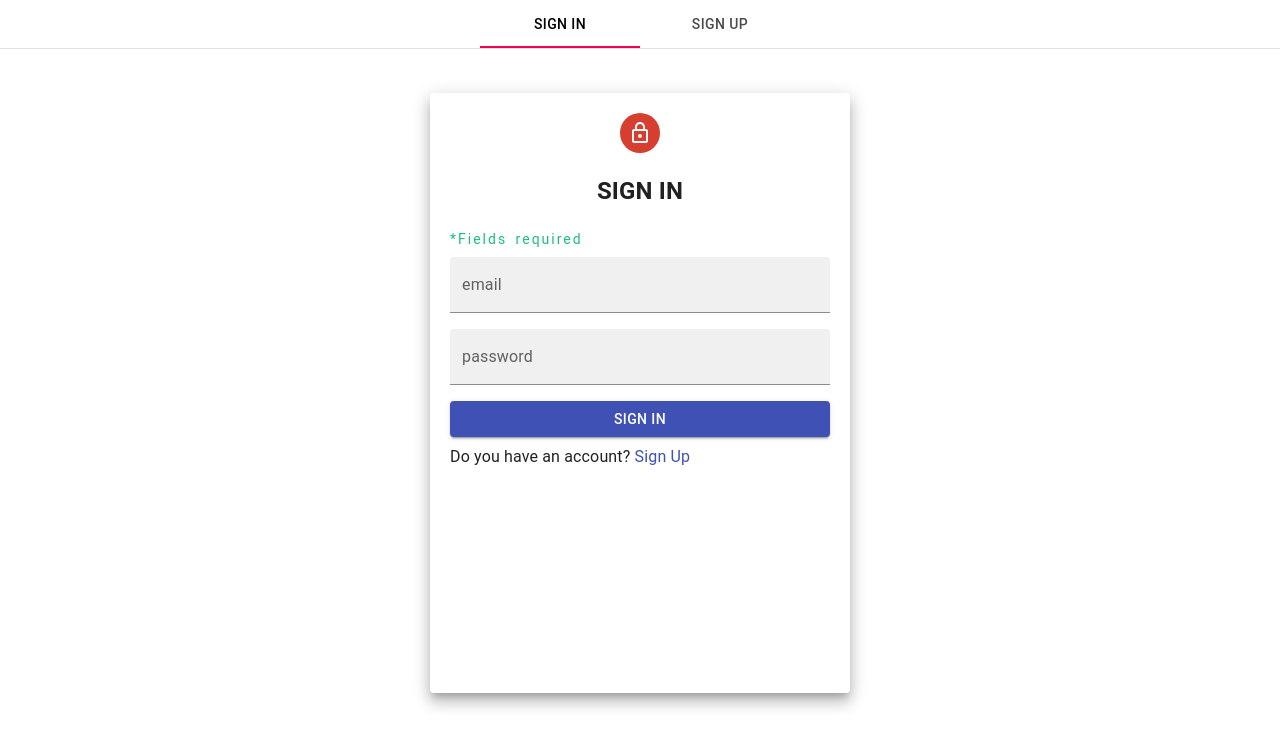
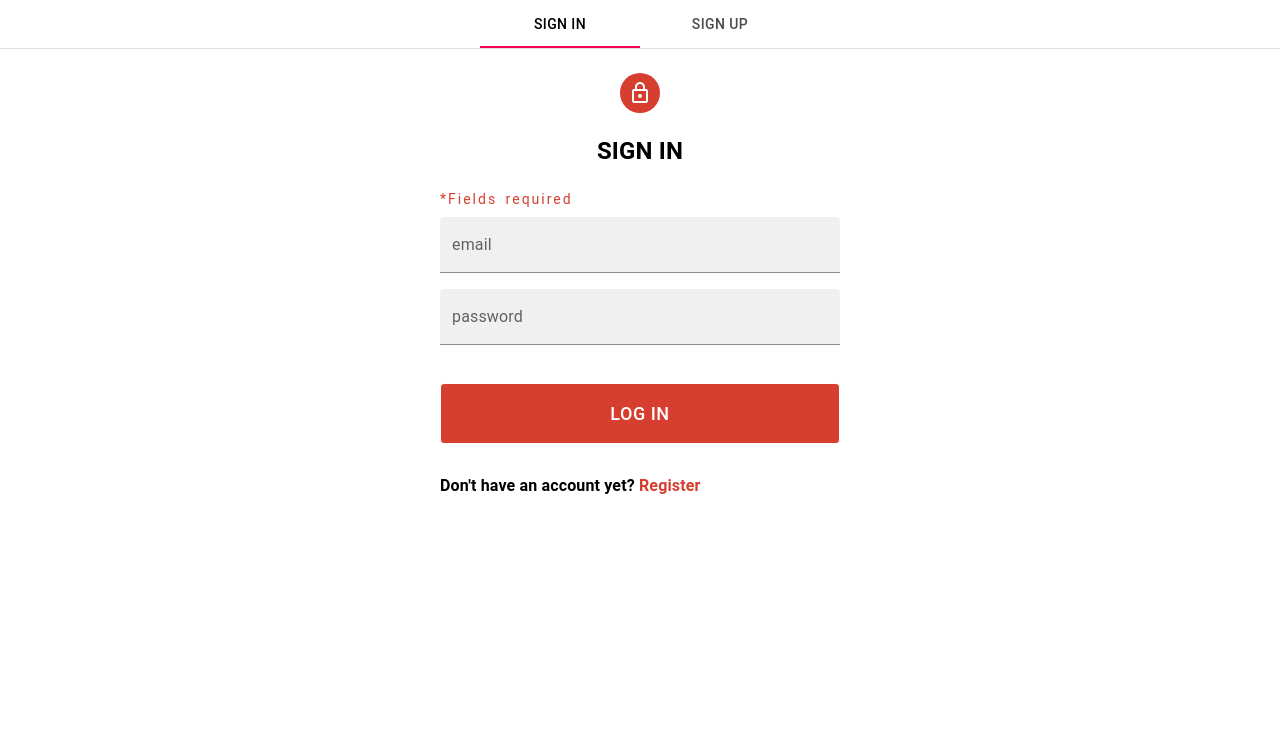
Before and after one commit to SzymonRojek/react-sign-in-up, a React (Create React App) app: page / in a window 1280 px wide. Shown: the top 748 px of the page. Built offline with nearby package versions, Linux system fonts and the light colour scheme.

Commit message:
add FormHeader and StyledButton

```diff
--- a/src/components/SignIn/SignIn.js
+++ b/src/components/SignIn/SignIn.js
@@ -1,24 +1,16 @@
 import {
-  Paper,
-  Button,
   Typography,
   Link,
   FormControlLabel,
   Checkbox,
 } from "@material-ui/core";
+import LockOutlinedIcon from "@mui/icons-material/LockOutlined";
 
-import LockOutlinedIcon from "@mui/icons-material/LockOutlined";
 import { TextInputController } from "../TextInputController";
 import { FormHeader } from "../FormHeader";
+import { StyledSubmitButton } from "../StyledSubmitButton";
 
-const paperStyle = {
-  padding: 20,
-  height: "70vh",
-  width: 380,
-  margin: "20px auto",
-};
-const submitButtonStyle = { margin: "8px 0" };
-const informationStyle = { color: "#1bbd7e", letterSpacing: 2, wordSpacing: 3 };
+const informationStyle = { color: "#d63e2f", letterSpacing: 2, wordSpacing: 3 };
 
 const SignIn = (props) => {
   const { control, errors, handleSubmitData, setValue } = props;
@@ -28,7 +20,7 @@ const SignIn = (props) => {
   };
 
   return (
-    <Paper component="form" elevation={10} style={paperStyle}>
+    <form style={{ maxWidth: 400, margin: "0 auto" }}>
       <FormHeader avatar={<LockOutlinedIcon />} heading="sign in" />
 
       <Typography
@@ -62,22 +54,22 @@ const SignIn = (props) => {
         label="Remember me"
       /> */}
 
-      <Button
-        type="submit"
-        color="primary"
-        style={submitButtonStyle}
-        fullWidth
-        aria-label="send"
-        variant="contained"
-        onClick={handleSubmitData}
-      >
-        Sign in
-      </Button>
-      <Typography>
-        Do you have an account?
-        <Link onClick={(e, val) => handleChange(e, "2")}> Sign Up</Link>
+      <StyledSubmitButton onClick={handleSubmitData} text="log in" />
+
+      <Typography style={{ fontWeight: "bold" }}>
+        Don't have an account yet?
+        <Link
+          style={{
+            color: "inherit",
+            textDecoration: "inherit",
+            cursor: "pointer",
+          }}
+          onClick={(e, val) => handleChange(e, "2")}
+        >
+          <span style={{ color: "#d63e2f" }}> Register</span>
+        </Link>
       </Typography>
-    </Paper>
+    </form>
   );
 };
 
--- a/src/components/SignUp/SignUp.js
+++ b/src/components/SignUp/SignUp.js
@@ -1,19 +1,12 @@
 import PropTypes from "prop-types";
-import { Paper, Typography, Button, Link } from "@material-ui/core";
+import { Typography, Link } from "@material-ui/core";
 import HowToRegOutlinedIcon from "@mui/icons-material/HowToRegOutlined";
 
 import { FormHeader } from "../FormHeader";
 import { TextInputController } from "../TextInputController";
+import { StyledSubmitButton } from "../StyledSubmitButton";
 
-const paperStyle = {
-  padding: 20,
-  height: "70vh",
-  width: 380,
-  margin: "20px auto",
-};
-
-const submitButtonStyle = { margin: "8px 0" };
-const informationStyle = { color: "#1bbd7e", letterSpacing: 2, wordSpacing: 3 };
+const informationStyle = { color: "#d63e2f", letterSpacing: 2, wordSpacing: 3 };
 
 const SignUp = (props) => {
   const { control, errors, handleSubmitData, setValue } = props;
@@ -23,8 +16,8 @@ const SignUp = (props) => {
   };
 
   return (
-    <Paper component="form" elevation={14} style={paperStyle}>
-      <FormHeader avatar={<HowToRegOutlinedIcon />} heading="sign up" />
+    <form style={{ maxWidth: 400, margin: "0 auto" }}>
+      <FormHeader avatar={<HowToRegOutlinedIcon />} heading="registration" />
 
       <Typography
         color="textSecondary"
@@ -61,23 +54,22 @@ const SignUp = (props) => {
         message={errors.confirmPassword?.message ?? ""}
       />
 
-      <Button
-        type="submit"
-        color="primary"
-        style={submitButtonStyle}
-        fullWidth
-        aria-label="send"
-        variant="contained"
-        onClick={handleSubmitData}
-      >
-        send form
-      </Button>
+      <StyledSubmitButton onClick={handleSubmitData} text="registration" />
 
-      <Typography>
-        Do you have an account already?
-        <Link onClick={(e, val) => handleChange(e, "1")}> Sign In</Link>
+      <Typography style={{ fontWeight: "bold" }}>
+        Already have an account?
+        <Link
+          style={{
+            color: "inherit",
+            textDecoration: "inherit",
+            cursor: "pointer",
+          }}
+          onClick={(e, val) => handleChange(e, "1")}
+        >
+          <span style={{ color: "#d63e2f" }}> Sign In</span>
+        </Link>
       </Typography>
-    </Paper>
+    </form>
   );
 };
 
```
